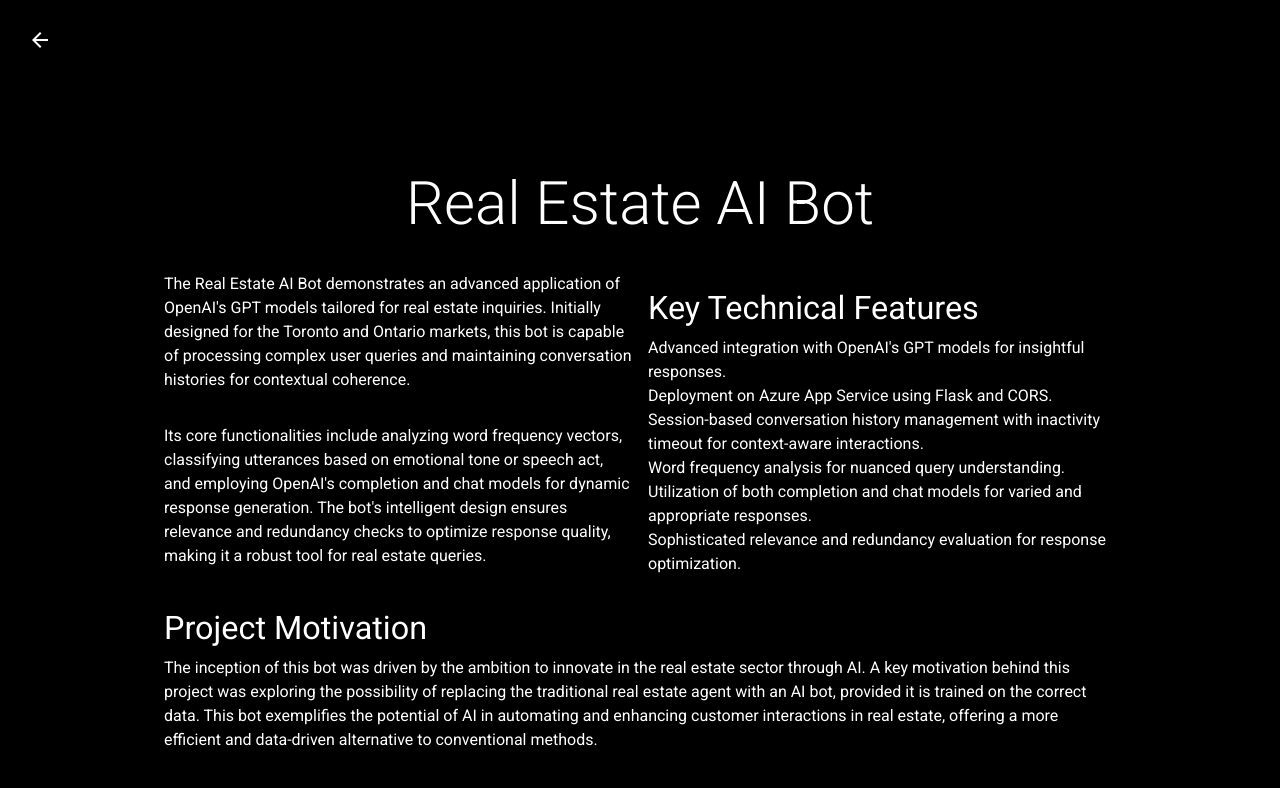
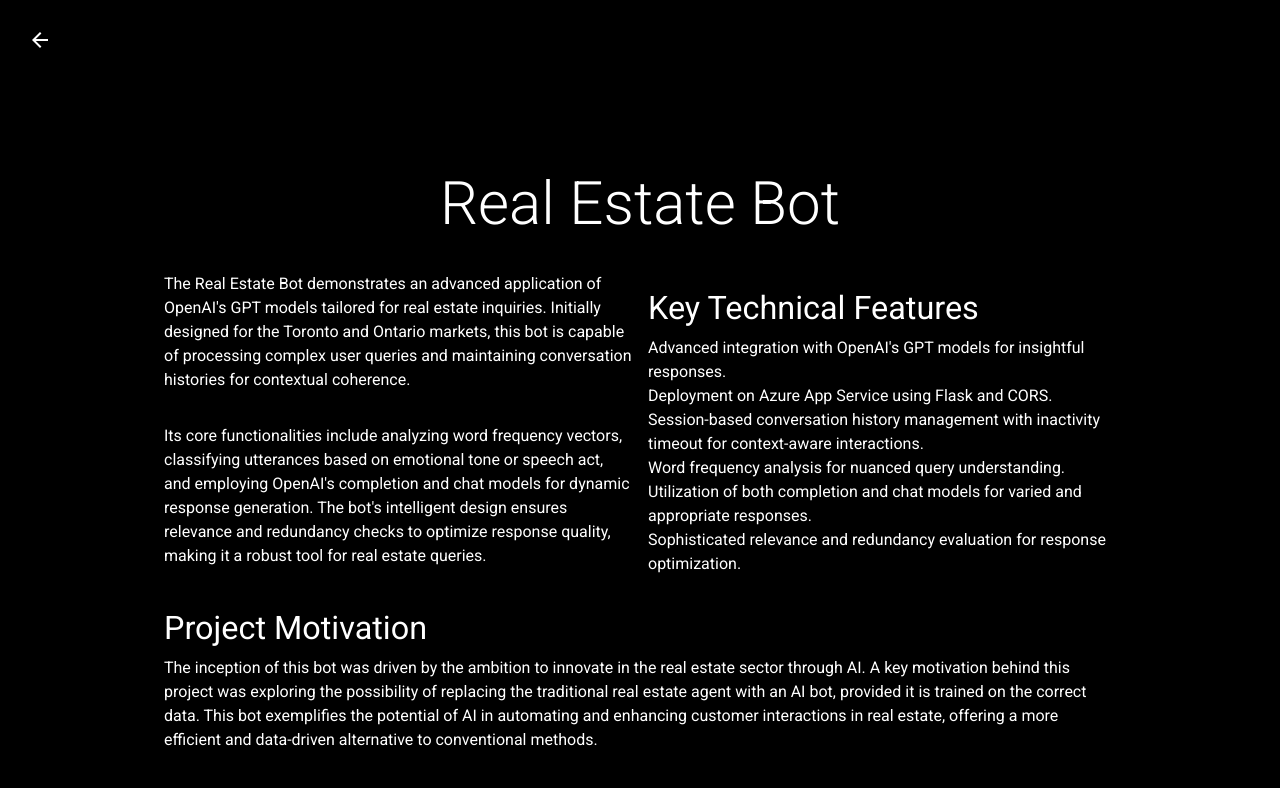
Before and after one commit to AnthonyMercadante/AnthonyMercadante.github.io, a React (Create React App) app: page /RealEstateBot in a window 1280 px wide. Shown: the top 788 px of the page. Built offline with nearby package versions, Linux system fonts and the light colour scheme.

Commit message:
Updated real estate bot terminology.

```diff
--- a/src/pages/RealEstateBot/RealEstateBot.tsx
+++ b/src/pages/RealEstateBot/RealEstateBot.tsx
@@ -68,14 +68,14 @@ const RealEstateBot = () => {
                 {/* Header */}
                 <Grid item xs={12}>
                     <Typography variant="h2" sx={style.header}>
-                        <br></br><br></br>Real Estate AI Bot
+                        <br></br><br></br>Real Estate Bot
                     </Typography>
                 </Grid>
 
                 {/* Text Content */}
                 <Grid item xs={12} md={6}>
                     <Typography variant="body1" sx={style.paragraph}>
-                        The Real Estate AI Bot demonstrates an advanced application of OpenAI's GPT models tailored for real estate inquiries. Initially designed for the Toronto and Ontario markets, this bot is capable of processing complex user queries and maintaining conversation histories for contextual coherence.
+                        The Real Estate Bot demonstrates an advanced application of OpenAI's GPT models tailored for real estate inquiries. Initially designed for the Toronto and Ontario markets, this bot is capable of processing complex user queries and maintaining conversation histories for contextual coherence.
                     </Typography>
 
                     <Typography variant="body1" sx={style.paragraph}><br></br>
```
